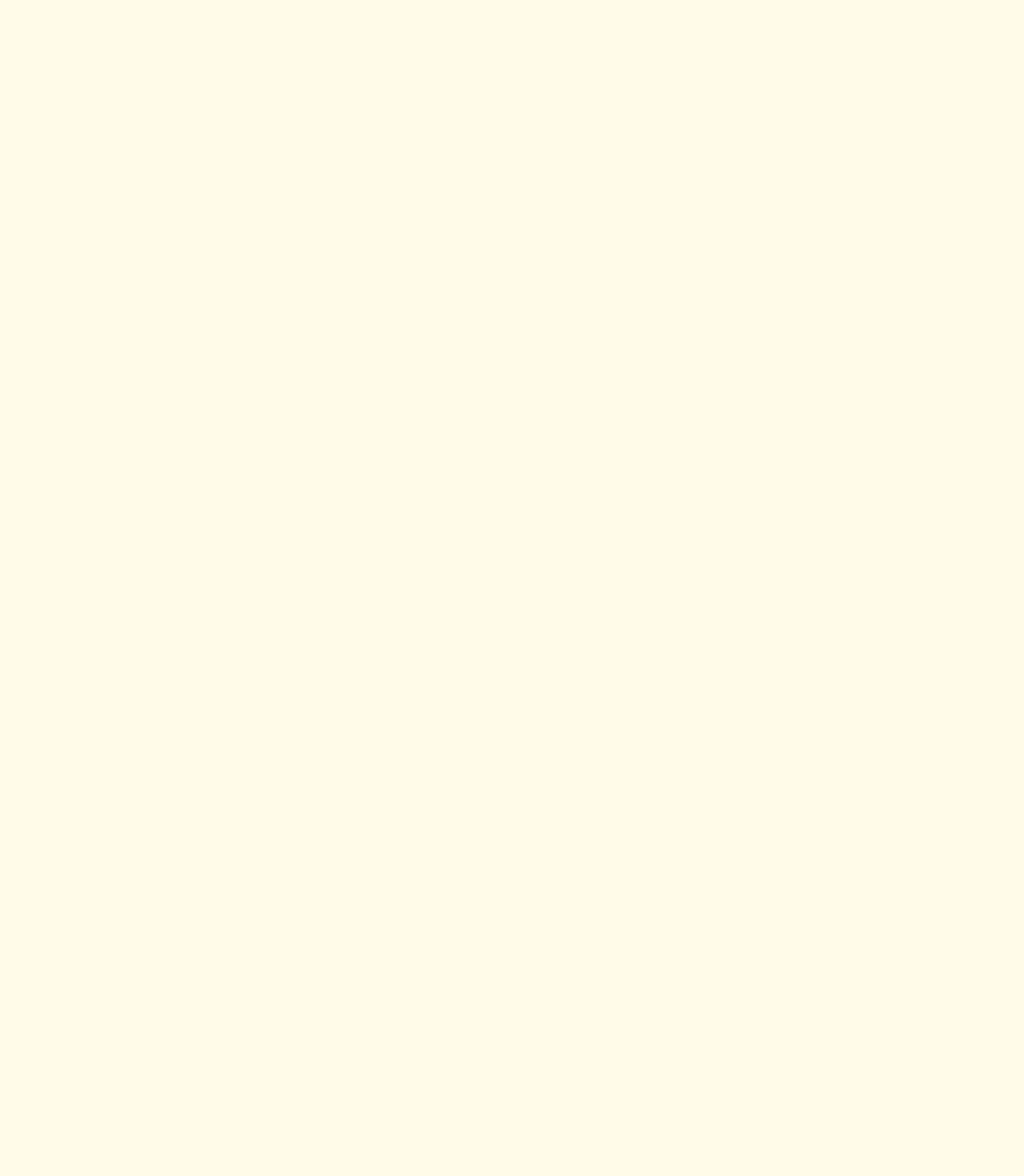
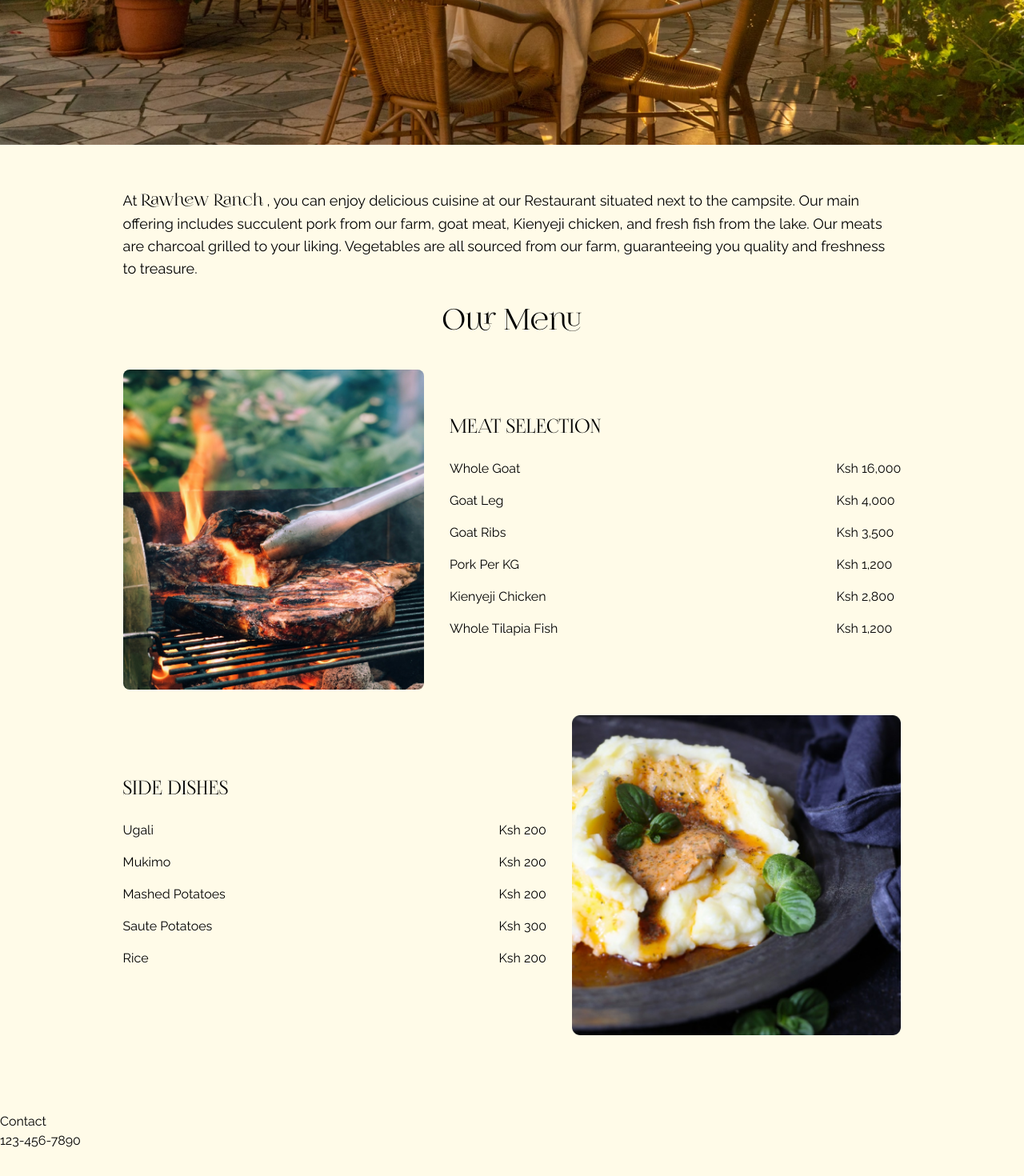
Before and after one commit to Wambui-N/Rawhew, a Next.js app: page /Menu in a window 1280 px wide. Before the commit this address had no page. Shown: the part 842-2312 px from the top of the page at 80% size. Before the commit the page ends 1175 px from the top, so only its background shows below. Built offline with nearby package versions, Linux system fonts and the light colour scheme.

Commit message:
Add new interfaces and update styles

```diff
--- a/Types/index.tsx
+++ b/Types/index.tsx
@@ -4,3 +4,9 @@ export interface ActivityProps {
     img: string;
     alt: string;
 }
+
+export interface HeroProps {
+    title: string;
+    img: string;
+    alt: string;
+}
--- a/src/Components/Activities.tsx
+++ b/src/Components/Activities.tsx
@@ -68,7 +68,7 @@ export const Activities = () => {
             Outdoor Excursions
           </h6>
           <p className="pt-4 text-lg">
-            While staying with us at Rawhew Ranch, there is a whole variety of
+            While staying with us at <span style={{fontFamily: 'myFont'}} className="text-xl">Rawhew Ranch</span>, there is a whole variety of
             exciting adventures at your disposal. Some are self-service – you
             can do it yourself However, we also provide transport and guides to
             any of these locations and activities that can make your stay
--- a/src/Components/Footer.tsx
+++ b/src/Components/Footer.tsx
@@ -1,7 +1,16 @@
-import React from 'react'
+import React from "react";
 
 export const Footer = () => {
   return (
-    <div>Footer</div>
-  )
-}
+    <div className="bg-black">
+      <div className="container mx-auto py-8">
+        <div className="grid grid-cols-3 gap-4">
+          <div>
+            <h3 className="text-white">Contact</h3>
+            <p className="text-white">123-456-7890</p>
+          </div>
+        </div>
+      </div>
+    </div>
+  );
+};
--- a/src/Components/Hero.tsx
+++ b/src/Components/Hero.tsx
@@ -1,22 +1,23 @@
 import React from "react";
 import Image from "next/image";
 import Link from "next/link";
+import { HeroProps } from "../../Types";
 
-export const Hero = () => {
+export const Hero = ({title, img, alt}:HeroProps) => {
   return (
     <div className="my-[3vh] max-h-screen">
       <h1
         style={{ fontFamily: "myFontCalt" }}
         className={`uppercase text-center text-8xl`}
       >
-        Rawhew Ranch
+        {title}
       </h1>
       <Link href="#">
         <div className="-mt-24 relative left-[42.5vw] top-[13vh] bg-white rounded-full h-[15vw] w-[15vw]">
           <div className="relative left-[1vw] top-[1vw] bg-primary rounded-full h-[13vw] w-[13vw] flex items-center place-content-center">
             <p
               style={{ fontFamily: "myFont" }}
-              className="Capitalize text-center text-md text-4xl self-start m-10 h-[6vw] w-[6vw]"
+              className="Capitalize text-center text-md text-4xl self-start m-8 h-[6vw] w-[6vw]"
             >
               Give us a call
             </p>
@@ -25,8 +26,8 @@ export const Hero = () => {
       </Link>
       <Image
         className="object-cover max-h-[60vh]"
-        src="/HellsGate.png"
-        alt="Hero Image"
+        src={img}
+        alt={alt}
         height={3000}
         width={3000}
         objectFit="cover"
--- /dev/null
+++ b/src/Components/Prices.tsx
@@ -0,0 +1,9 @@
+import React from 'react'
+
+export const Prices = () => {
+  return (
+    <div className='responsive'>
+
+    </div>
+  )
+}
--- /dev/null
+++ b/src/Components/Terms.tsx
@@ -0,0 +1,23 @@
+import React from "react";
+
+export const Terms = () => {
+  return (
+    <div className="responsive">
+      <h6
+        style={{ fontFamily: "myFontCalt" }}
+        className="uppercase text-4xl text-center"
+      >
+        Terms and Conditions
+      </h6>
+      <p className="pt-8 text-lg">
+        All services such as tents, catering, goats etc must be reserved in
+        advance Reservation is confirmed upon payment of a 30% deposit Discard
+        litter in the provided bins Pets are not allowed in the camp, except
+        when it is exclusively reserved No picnics after 6 pm for day picnics
+        Vehicles must be parked only in the designated area. While the
+        management provides ample security, vehicles are parked at owners’ risk
+        Check-out time is 1200 hrs
+      </p>
+    </div>
+  );
+};
--- a/src/Components/Welcome.tsx
+++ b/src/Components/Welcome.tsx
@@ -60,11 +60,14 @@ export const Welcome = () => {
           Welcome to Rawhew Ranch
         </h3>
         <p className="pt-8 text-lg">
-          In the midst of these attractions and offerings, there is Rawhew
-          Ranch. A small intimate campsite bordering KWS Game Farm, a few meters
-          from off the Naivasha – Kinangop Road. We offer high-quality pitches
-          with a wide variety of facilities to enrich your camping experience.
-          Our location away from the urban jungle and the busy highway gives our
+          In the midst of these attractions and offerings, there is{" "}
+          <span style={{ fontFamily: "myFont" }} className="text-xl">
+            Rawhew Ranch
+          </span>
+          . A small intimate campsite bordering KWS Game Farm, a few meters from
+          off the Naivasha – Kinangop Road. We offer high-quality pitches with a
+          wide variety of facilities to enrich your camping experience. Our
+          location away from the urban jungle and the busy highway gives our
           camp an adventurous sense of solitude and freedom. Cosily hidden from
           the crowds, yet so close to everything that is important
         </p>
--- a/src/Components/index.tsx
+++ b/src/Components/index.tsx
@@ -5,5 +5,17 @@ import { Welcome } from "./Welcome";
 import { Gallery } from "./Gallery";
 import { Amenities } from "./Amenities";
 import { Activities } from "./Activities";
+import { Terms } from "./Terms";
+import { Prices } from "./Prices";
 
-export { Navbar, Footer, Hero, Welcome, Gallery, Amenities, Activities};
+export {
+  Navbar,
+  Footer,
+  Hero,
+  Welcome,
+  Gallery,
+  Amenities,
+  Activities,
+  Terms,
+  Prices,
+};
--- /dev/null
+++ b/src/app/Menu/page.tsx
@@ -0,0 +1,103 @@
+import React from "react";
+import Image from "next/image";
+import { Hero } from "@/Components";
+
+export default function page() {
+  return (
+    <div>
+      <div>
+        <Hero
+          title="Our Restaurant"
+          img="/Restaurant.png"
+          alt="Restaurant Image"
+        />
+        <div className="responsive py-4">
+          <p className="text-lg">
+            At <span style={{fontFamily: 'myFont'}} className="text-xl">Rawhew Ranch</span> , you can enjoy delicious cuisine at our Restaurant
+            situated next to the campsite. Our main offering includes succulent
+            pork from our farm, goat meat, Kienyeji chicken, and fresh fish from
+            the lake. Our meats are charcoal grilled to your liking. Vegetables
+            are all sourced from our farm, guaranteeing you quality and
+            freshness to treasure.
+          </p>
+          <div className="py-8">
+            <h3
+              style={{ fontFamily: "myFont" }}
+              className="capitalize text-center text-4xl pb-6"
+            >
+              Our Menu
+            </h3>
+            <div className="flex flex-row gap-8 py-4">
+              <Image
+                src="/Choma.png"
+                alt="Menu"
+                width={500}
+                height={500}
+                className="object-cover h-[50vh] rounded-lg basis-2/5"
+              />
+              <div className="h-max basis-3/5 self-center">
+                <h3
+                  style={{ fontFamily: "myFont" }}
+                  className="uppercase text-start text-2xl pb-4"
+                >
+                  Meat Selection
+                </h3>
+                <div className="flex flex-row justify-between">
+                  <ul id="Food" className="list-none leading-10">
+                    <li>Whole Goat</li>
+                    <li>Goat Leg</li>
+                    <li>Goat Ribs</li>
+                    <li>Pork Per KG</li>
+                    <li>Kienyeji Chicken</li>
+                    <li>Whole Tilapia Fish</li>
+                  </ul>
+                  <ul id="Prices" className="list-none leading-10">
+                    <li>Ksh 16,000</li>
+                    <li>Ksh 4,000</li>
+                    <li>Ksh 3,500</li>
+                    <li>Ksh 1,200</li>
+                    <li>Ksh 2,800</li>
+                    <li>Ksh 1,200</li>
+                  </ul>
+                </div>
+              </div>
+            </div>
+            <div className="flex flex-row gap-8 py-4">
+              <div className="h-max basis-3/5 self-center">
+                <h3
+                  style={{ fontFamily: "myFont" }}
+                  className="uppercase text-start text-2xl pb-4"
+                >
+                  Side Dishes
+                </h3>
+                <div className="flex flex-row justify-between">
+                  <ul id="Food" className="list-none leading-10">
+                    <li>Ugali</li>
+                    <li>Mukimo</li>
+                    <li>Mashed Potatoes</li>
+                    <li>Saute Potatoes</li>
+                    <li>Rice</li>
+                  </ul>
+                  <ul id="Prices" className="list-none leading-10">
+                    <li>Ksh 200</li>
+                    <li>Ksh 200</li>
+                    <li>Ksh 200</li>
+                    <li>Ksh 300</li>
+                    <li>Ksh 200</li>
+                  </ul>
+                </div>
+              </div>
+              <Image
+                src="/Mashed.png"
+                alt="Menu"
+                width={500}
+                height={500}
+                className="object-cover h-[50vh] rounded-lg basis-2/5"
+              />
+            </div>
+          </div>
+        </div>
+      </div>
+    </div>
+  );
+}
--- a/src/app/layout.tsx
+++ b/src/app/layout.tsx
@@ -21,7 +21,7 @@ export default function RootLayout({
       <body className={`${raleway.className} min-h-screen min-w-screen bg-white`}>
         <Navbar />
         {children}
-        {/* <Footer /> */}
+        <Footer />
         </body>
     </html>
   );
--- a/src/app/page.tsx
+++ b/src/app/page.tsx
@@ -1,14 +1,20 @@
 import React from "react";
-import { Hero, Welcome, Gallery, Amenities, Activities } from "@/Components";
+import { Hero, Welcome, Gallery, Amenities, Activities, Terms, Prices } from "@/Components";
 
 export default function page() {
   return (
-    <div>
-      <Hero />
+    <div className="">
+      <Hero
+        title="Rawhew Ranch"
+        img="/HellsGate.png"
+        alt="Hells Gate"
+      />
       <Welcome />
       <Gallery />
       <Amenities />
       <Activities />
+      <Prices />
+      <Terms />
     </div>
   );
 }
```
Also changed, not shown: src/Menu/page.tsx (deleted, +0 -7 lines).
